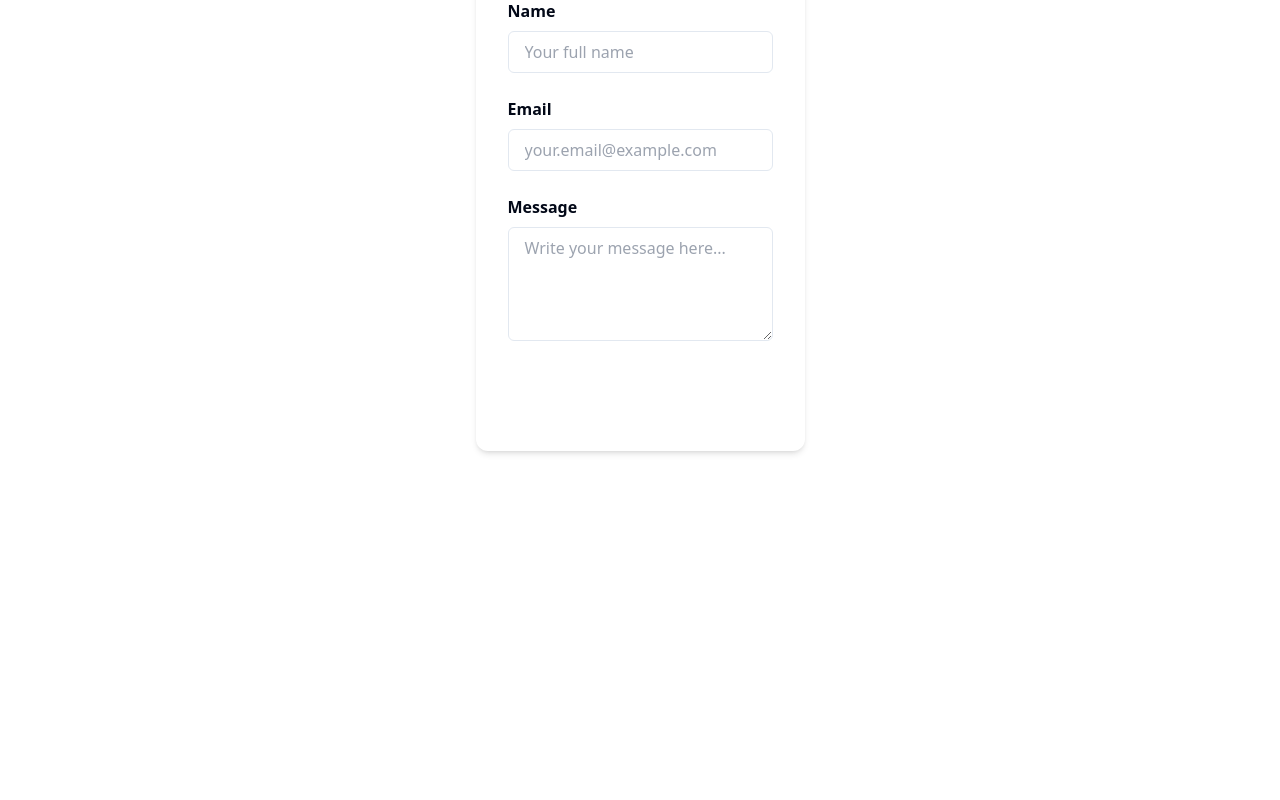
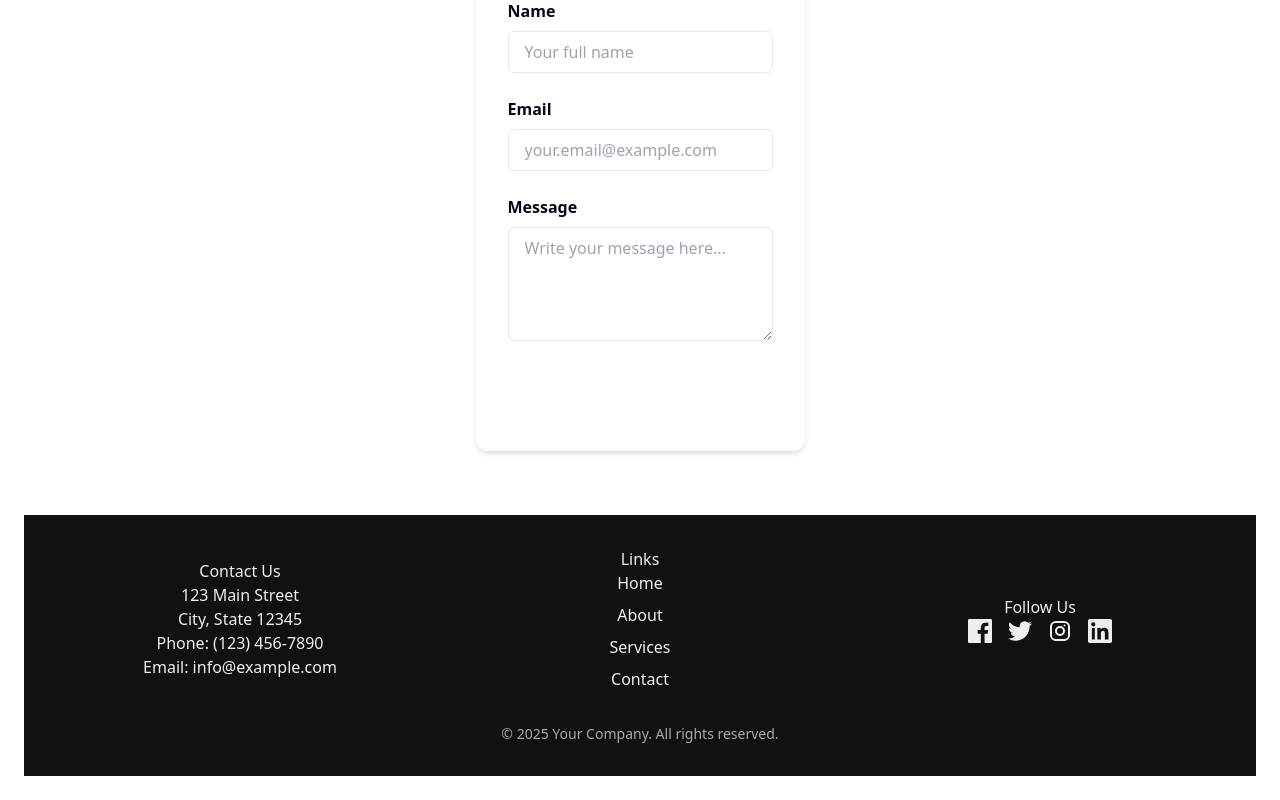
Before and after one commit to hrodrigobaigorria/hrodrigobaigorria-empleo-reclutamiento-20250628200036, a React (Vite) app: page / in a window 1280 px wide. Shown: the part 2389-3189 px from the top of the page. Before the commit the page ends 3000 px from the top, so only its background shows below. Built offline with nearby package versions, Linux system fonts and the light colour scheme.

Commit message:
feat: Automatic solution for 'Reemplazar el footer actual en el Index.tsx por el componente Footer.tsx que se encuentra en la carpeta components. Solo el footer'

```diff
--- a/src/pages/Index.tsx
+++ b/src/pages/Index.tsx
@@ -1,4 +1,3 @@
-import Footer from '@/components/Footer';
 import React from 'react';
 import Footer from '../components/Footer';
 
@@ -295,25 +294,9 @@ const HomePage = () => {
         </form>
       </section>
 
-      <footer className="bg-dark-blue text-white py-6 mt-auto">
-        <div className="max-w-7xl mx-auto flex flex-col md:flex-row justify-between items-center px-4">
-          <p className="text-sm">© 2024 HR Agency. All rights reserved.</p>
-          <nav className="space-x-4 mt-4 md:mt-0">
-            <a href="#home" className="hover:text-fuchsia transition">
-              Home
-            </a>
-            <a href="#services" className="hover:text-fuchsia transition">
-              Services
-            </a>
-            <a href="#contact" className="hover:text-fuchsia transition">
-              Contact
-            </a>
-          </nav>
-        </div>
-      </footer>
+      <Footer />
     </div>
   );
 };
 
-
 export default HomePage;
```
